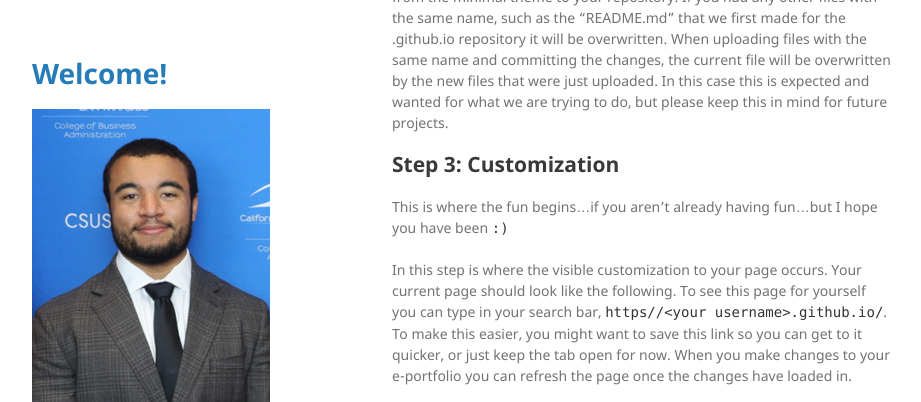
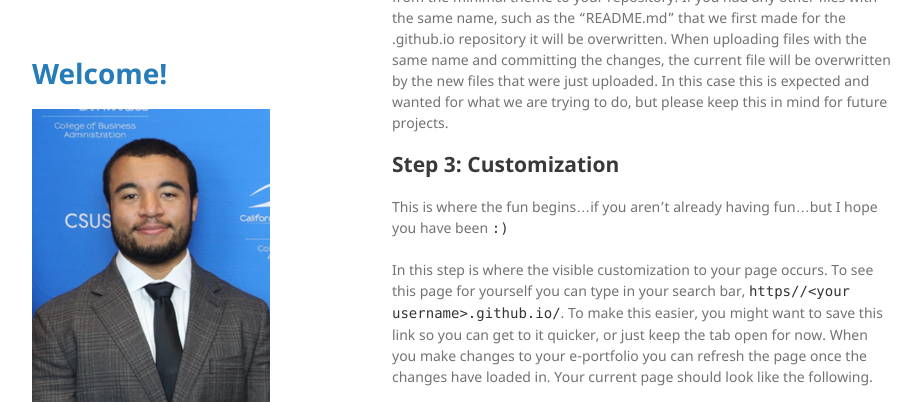
Before and after one commit to NC509/NC509.github.io, a Jekyll site: the page built from subpage_1/index.md, in a window 1280 px wide and 900 px high, scrolled down 2018 px, cut to the strip 0-402 px from the top of the window. Shown: the whole strip, without its empty margins (178-1099 px from the left). Built offline with Jekyll 4.4.1, drawn with Linux system fonts in a browser that asks for light colours; our own code applies the rules of GitHub Pages for plain Markdown files; some of the changed text lies outside the part shown.

Commit message:
Update index.md

```diff
--- a/subpage_1/index.md
+++ b/subpage_1/index.md
@@ -33,7 +33,7 @@ As of this step you should see the contents of the files you have uploaded from
 ## Step 3: Customization
 This is where the fun begins...if you aren't already having fun...but I hope you have been `:)`
 
-In this step is where the visible customization to your page occurs. Your current page should look like the following. To see this page for yourself you can type in your search bar, `https//<your username>.github.io/`. To make this easier, you might want to save this link so you can get to it quicker, or just keep the tab open for now. When you make changes to your e-portfolio you can refresh the page once the changes have loaded in.
+In this step is where the visible customization to your page occurs. To see this page for yourself you can type in your search bar, `https//<your username>.github.io/`. To make this easier, you might want to save this link so you can get to it quicker, or just keep the tab open for now. When you make changes to your e-portfolio you can refresh the page once the changes have loaded in. Your current page should look like the following.
 
 <img width="450" height="300" alt="image" src="https://github.com/user-attachments/assets/4f3a6517-bc0a-4dfa-ba27-7499086f55dc" />
 
@@ -111,7 +111,7 @@ Here are the resources I have used to make this page:
 - ["templates on GitHub"](https://github.com/topics/jekyll-theme)
 - ["academicpages.github.io"](https://academicpages.github.io/)
 - ["Mundana Theme"](https://github.com/codebygina/mundana-theme-jekyll)
-- ["minimal-mistakes"](https://github.com/mmistakes/minimal-mistakes).
+- ["minimal-mistakes"](https://github.com/mmistakes/minimal-mistakes)
 
 # Final Result
 By the end you should have an e-portfolio similar to mine! I hope this guide has been helpful to you and I wish you the greatest of luck with your future projects!
```
Also changed, not shown: other parts of subpage_1/index.md (+2 -2 lines).
